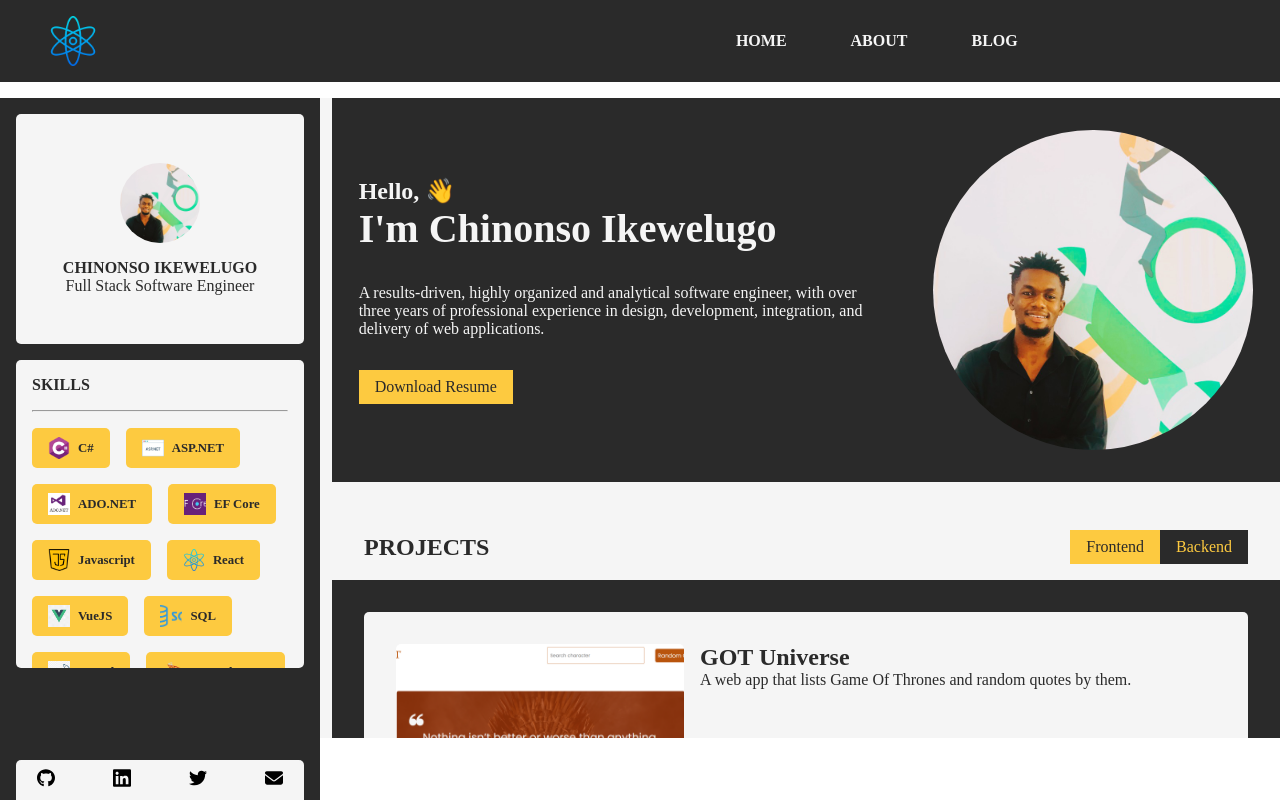
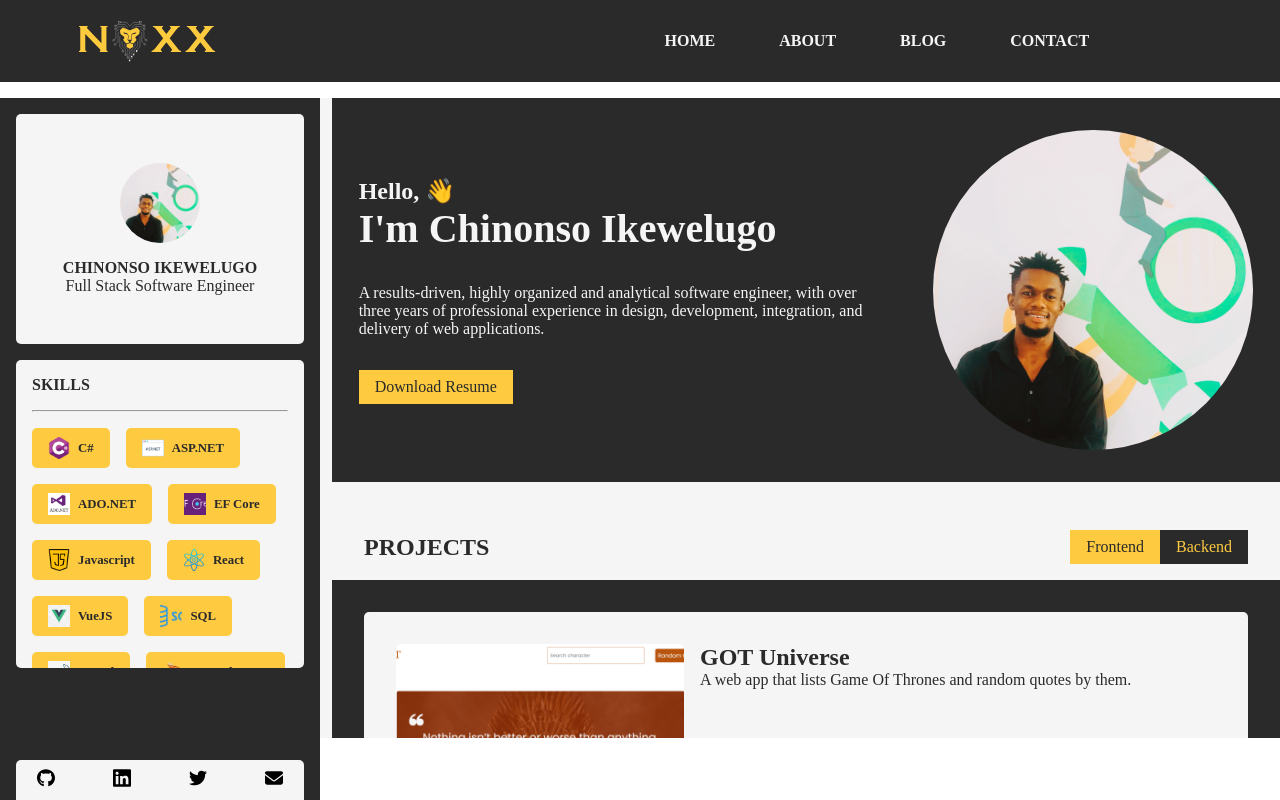
Before and after one commit to ChinonsoIke/NoxxPortfolio, a React (Create React App) app: page / in a window 1280 px wide. Built offline with nearby package versions, Linux system fonts and the light colour scheme; the HTML template or start-up script is replaced by a standard one.

Commit message:
add logo and nav links

```diff
--- a/src/App.js
+++ b/src/App.js
@@ -1,18 +1,19 @@
-import Button from "./components/atoms/button/button.component";
-import Image from "./components/atoms/image/image.component";
-import Noxx from './assets/images/noxx.jpg'
-import Text from "./components/atoms/text/text.component";
-import Hero from "./components/organisms/hero/hero.component";
 import Home from "./components/pages/home/home.component";
+import {BrowserRouter, Route, Routes} from 'react-router-dom'
+import BlogIndex from "./components/pages/blog-index/blog-index.component";
+import NavBar from "./components/molecules/navbar/navbar.component";
 
 function App() {
   return (
     <div className="App">
-      {/* <Text size={"2.5rem"} weight={"700"} color={"green"} text={"ADevCalledNoxx"}/>
-      <Button bg="yellow" text={"Learn More"} textColor={"#F87575"}/>
-      <Image src={Noxx} borderRadius="50%" /> */}
-      {/* <Hero /> */}
-      <Home />
+      <BrowserRouter>
+        <NavBar/>
+        <Routes>
+          <Route path="/" exact element={<Home/>} />
+          <Route path="/blog" exact element={<BlogIndex/>} />
+          {/* <Route path="/blog/{id}"  element={<Home/>} /> */}
+        </Routes>
+      </BrowserRouter>
     </div>
   );
 }
--- /dev/null
+++ b/src/components/atoms/link/link.component.jsx
@@ -0,0 +1,13 @@
+import React from 'react'
+import { CustomAnchor, CustomLink } from './link.styles'
+
+const Link = ({type, to, text, size, weight, color, padding, background}) => {
+  return (
+    type === 'a' ? <CustomAnchor href={to} size={size} weight={weight} color={color}
+    background={background} padding={padding}>{text}</CustomAnchor>
+        : <CustomLink to={to} size={size} weight={weight} color={color}
+        background={background} padding={padding}>{text}</CustomLink>
+  )
+}
+
+export default Link
--- /dev/null
+++ b/src/components/atoms/link/link.styles.jsx
@@ -0,0 +1,20 @@
+import styled from "styled-components";
+import { Link } from "react-router-dom";
+
+export const CustomLink = styled(Link)`
+    color: ${({color}) => color || '#2A2A2A'};
+    font-size: ${({size}) => size || '1rem'};
+    font-weight: ${({weight}) => weight || '500'};
+    padding: ${({padding}) => padding};
+    background: ${({background}) => background};
+    text-decoration: none;
+`
+
+export const CustomAnchor = styled.a`
+    color: ${({color}) => color || '#2A2A2A'};
+    font-size: ${({size}) => size || '1rem'};
+    font-weight: ${({weight}) => weight || '500'};
+    padding: ${({padding}) => padding};
+    background: ${({background}) => background};
+    text-decoration: none;
+`
--- a/src/components/molecules/navbar/navbar.component.jsx
+++ b/src/components/molecules/navbar/navbar.component.jsx
@@ -1,16 +1,18 @@
 import Image from '../../atoms/image/image.component'
 import Text from '../../atoms/text/text.component'
 import { NavBarStyles, NavStyles } from './navbar.styles'
-import react from '../../../assets/icons/react.png'
+import noxx from '../../../assets/icons/NOXX.svg'
+import Link from '../../atoms/link/link.component'
 
 const NavBar = () => {
   return (
     <NavBarStyles className='section'>
-        <Image src={react} height="50px" width="50px"/>
+        <Image src={noxx} height="50px" width="200px"/>
         <NavStyles>
-            <Text text="HOME" weight="600" color="whitesmoke" />
-            <Text text="ABOUT" weight="600" color="whitesmoke" />
-            <Text text="BLOG" weight="600" color="whitesmoke" />
+          <Link to="/" text="HOME" weight="600" color="whitesmoke" />
+          <Link type="a" to="/#about" text="ABOUT" weight="600" color="whitesmoke" />
+          <Link to="/blog" text="BLOG" weight="600" color="whitesmoke" />
+          <Link type="a" to="/#contact" text="CONTACT" weight="600" color="whitesmoke" />
         </NavStyles>
     </NavBarStyles>
   )
--- a/src/components/molecules/navbar/navbar.styles.jsx
+++ b/src/components/molecules/navbar/navbar.styles.jsx
@@ -8,7 +8,7 @@ export const NavBarStyles = styled.div`
     margin-bottom: 1rem;
 
     @media only screen and (max-width: 600px){
-        padding: 1rem 1rem;
+        padding: 0.5rem 0.5rem;
     }
 `
 
@@ -20,5 +20,12 @@ export const NavStyles = styled.nav`
 
     @media only screen and (max-width: 600px){
         gap: 1rem;
+        width: 75%;
+
+        > * {
+            &:first-child {
+                visibility: hidden;
+            }
+        }
     }
 `
--- a/src/components/molecules/skills/skills.component.jsx
+++ b/src/components/molecules/skills/skills.component.jsx
@@ -10,7 +10,7 @@ const Skills = () => {
         <Text text="SKILLS" color="#2A2A2A" weight="600" size="1rem" />
         <hr />
         {technologies.map(t => {
-            return <SkillSet>
+            return <SkillSet key={t.name}>
                 <Image src={t.icon} height="22px" width="22px" />
                 <Text text={t.name} weight="600" size="0.8rem"/>
             </SkillSet>
--- /dev/null
+++ b/src/components/pages/blog-index/blog-index.component.jsx
@@ -0,0 +1,20 @@
+import { useState, useEffect } from "react"
+
+const BlogIndex = () => {
+    const [articles, setArticles] = useState([])
+    const fetchArticles = async () => {
+        const response = await fetch("https://dev.to/api/articles?username=chinonsoike")
+        const result = await response.json()
+        console.log(result)
+    }
+
+    useEffect(() => {
+        fetchArticles();
+    }, [])
+
+    return (
+        <div>Coming Soon</div>
+    )
+}
+
+export default BlogIndex
--- a/src/components/pages/home/home.component.jsx
+++ b/src/components/pages/home/home.component.jsx
@@ -8,7 +8,7 @@ import { HomeStyles, Left, Right } from './home.styles'
 const Home = () => {
   return (
     <>
-      <NavBar/>
+      {/* <NavBar/> */}
       <HomeStyles>
           <Left>
               <SideBar/>
```
Also changed, not shown: src/assets/icons/NOXX.svg (added), src/components/pages/blog-detail/blog-detail.component.jsx (added), src/components/pages/blog-detail/blog-detail.styles.jsx (added), src/components/pages/blog-index/blog-index.styles.jsx (added).
